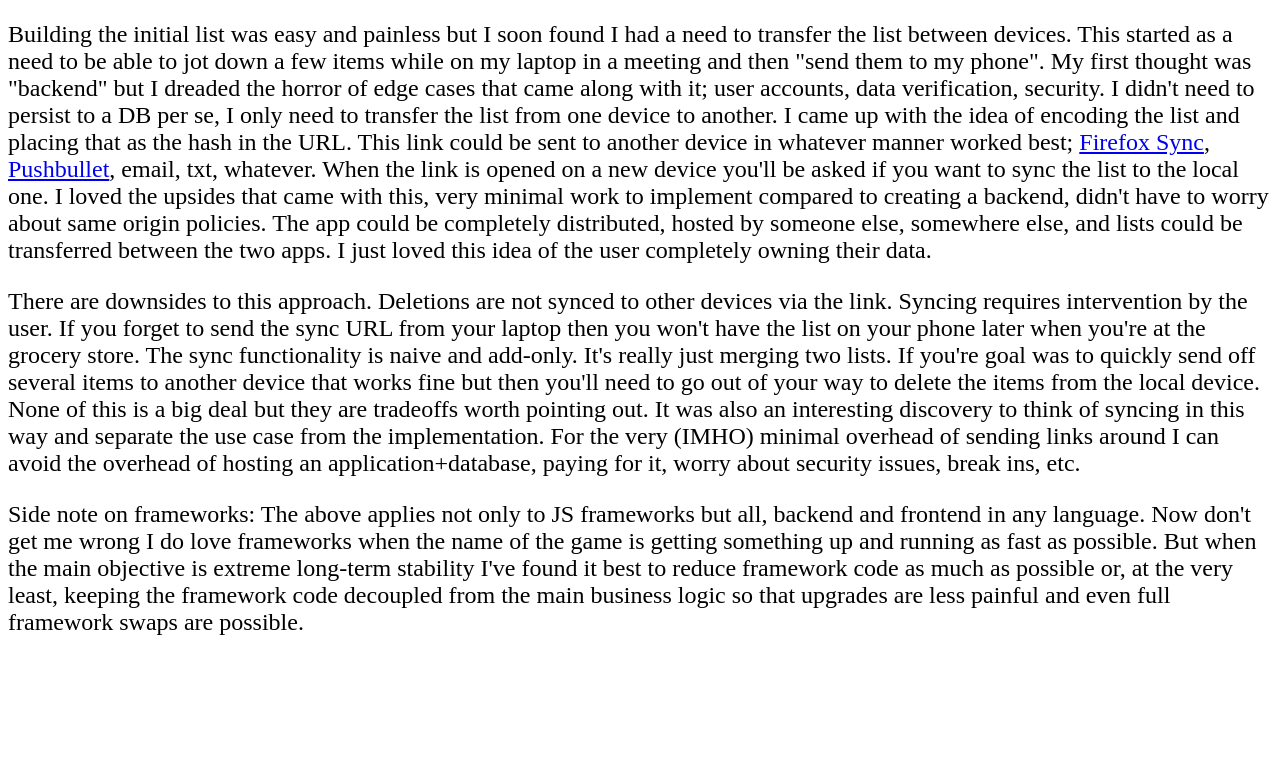
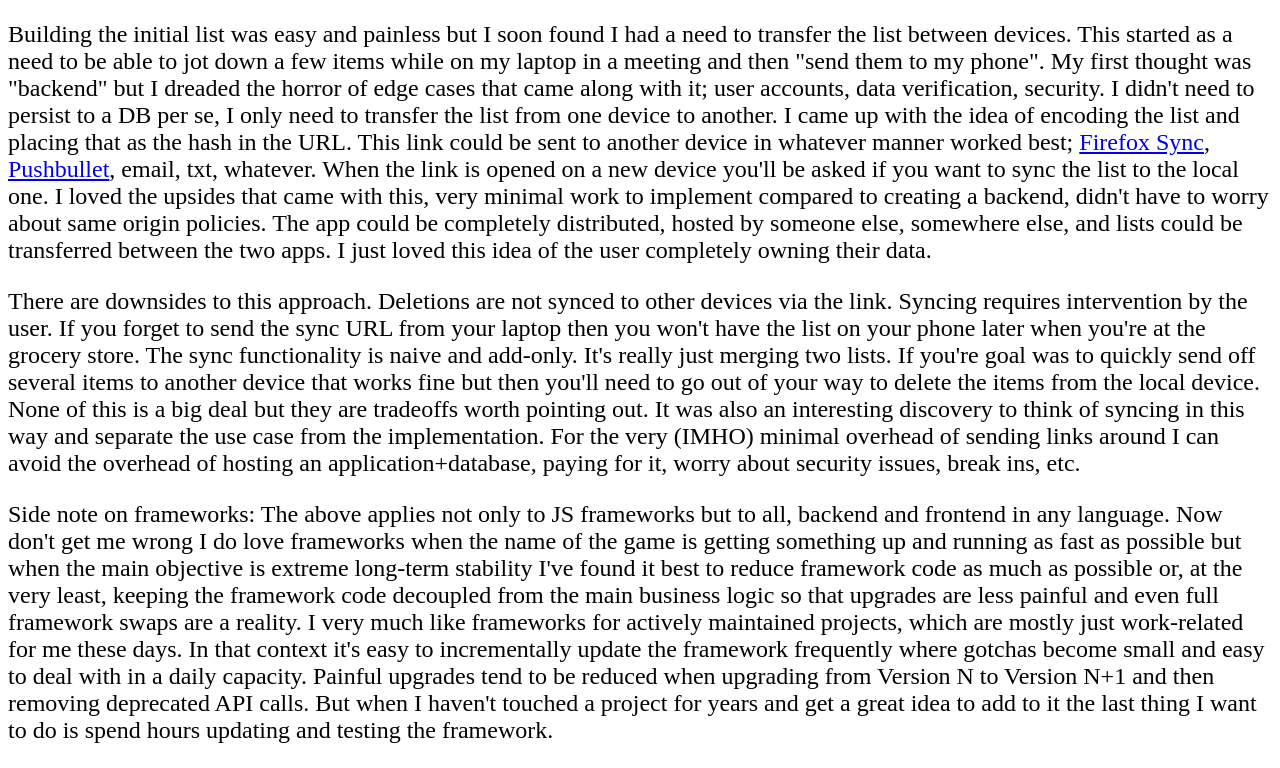
Before and after one commit to jpj/todo-js, a plain HTML site: page about.html in a window 1280 px wide. Shown: the part 580-1348 px from the top of the page. Before the commit the page ends 1240 px from the top, so only its background shows below. Drawn offline with Linux system fonts and the light colour scheme.

Commit message:
More notes on frameworks: I don't totally hate them

```diff
--- a/about.html
+++ b/about.html
@@ -81,13 +81,18 @@
     about security issues, break ins, etc.
 </p>
 <p>
-    Side note on frameworks: The above applies not only to JS frameworks but all,
+    Side note on frameworks: The above applies not only to JS frameworks but to all,
     backend and frontend in any language. Now don't get me wrong I do love frameworks when the name of the game is
-    getting something up and running as fast as possible. But when the main objective is
+    getting something up and running as fast as possible but when the main objective is
     extreme long-term stability I've found it best to reduce framework code as much as
     possible or, at the very least, keeping the framework code decoupled from the
     main business logic so that upgrades are less painful and even full framework swaps
-    are possible.
+    are a reality. I very much like frameworks for actively maintained projects, which are mostly
+    just work-related for me these days. In that context it's easy to incrementally update
+    the framework frequently where gotchas become small and easy to deal with in a daily
+    capacity. Painful upgrades tend to be reduced when upgrading from Version N to Version N+1
+    and then removing deprecated API calls. But when I haven't touched a project for years and get
+    a great idea to add to it the last thing I want to do is spend hours updating and testing the framework.
 </p>
 
 </body>
```
